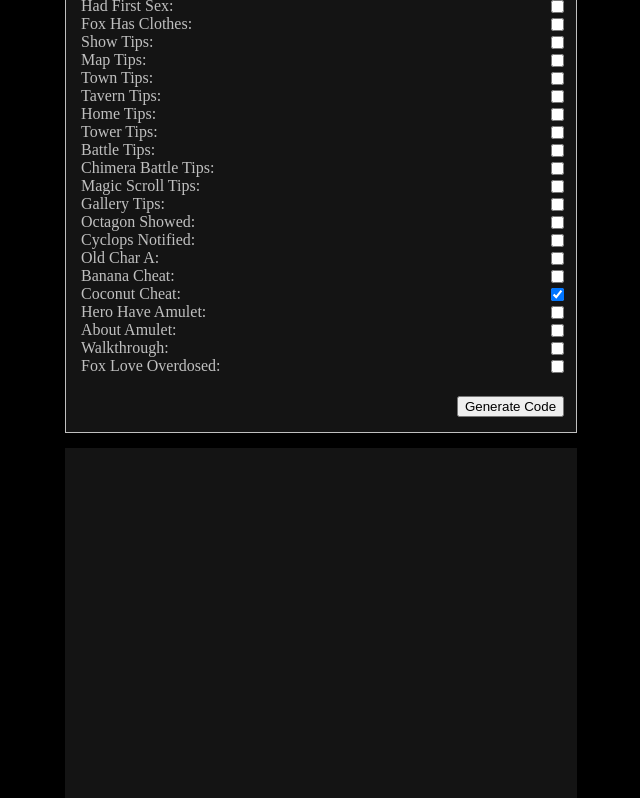
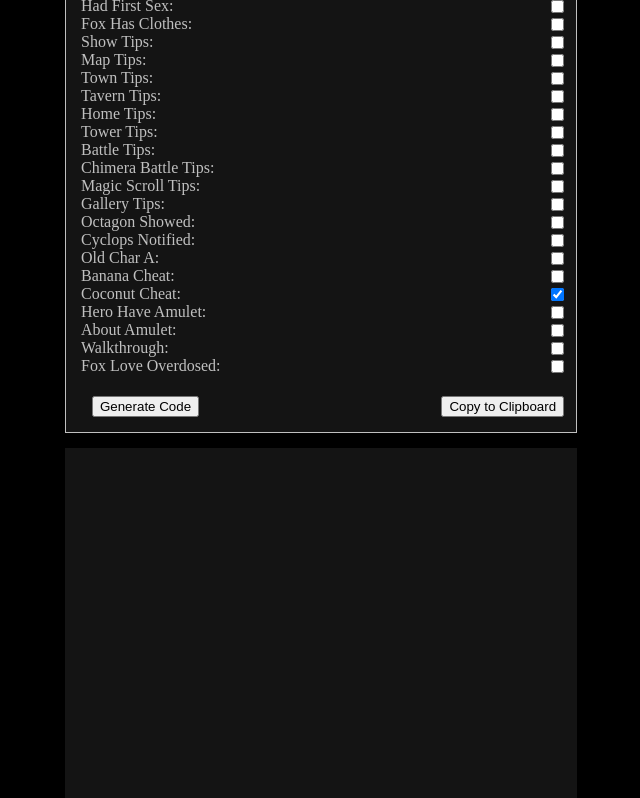
Before and after one commit to Dracovian/dracovian.github.io, a plain HTML site: page TheTowersCodeGenerator/index.html in a window 1280 px wide. Shown: the part 3014-3812 px from the top of the page, without its empty margins (327-967 px from the left). Drawn offline with Linux system fonts and the light colour scheme.

Commit message:
add clipboard button

```diff
--- a/TheTowersCodeGenerator/form_handler.js
+++ b/TheTowersCodeGenerator/form_handler.js
@@ -164,3 +164,16 @@ class FormHandler {
         formInputs[137].checked = OTSG.foxLoveOverdosed;
     }
 }
+
+// Allow for copying textarea content to clipboard for those on mobile.
+function mobile_copy(textarea_id) {
+    let box = document.getElementById(textarea_id);
+
+    if (box.value == "")
+        document.getElementById('generate').click();
+
+    box.select();
+    document.execCommand('copy');
+
+    alert('Successfully copied generated code to clipboard.');
+}
--- a/TheTowersCodeGenerator/index.html
+++ b/TheTowersCodeGenerator/index.html
@@ -476,10 +476,13 @@
                     <input class="formInput" type="checkbox" name="foxLoveOverdosed" onchange="OTSG.modify('foxLoveOverdosed')" /><br />
                 </td>
             </tr>
-            <tr><td><input type="button" onclick="OTSG.createSaveText()" value="Generate Code" /></td></tr>
+            <tr>
+                <td><input type="button" id="generate"  onclick="OTSG.createSaveText()" value="Generate Code" /></td>
+                <td><input type="button" id="clipboard" onclick="mobile_copy('codeRegion')" value="Copy to Clipboard" /></td>
+            </tr>
         </table>
 
-        <textarea id="codeRegion" disabled></textarea>
+        <textarea id="codeRegion"></textarea>
 
         <!-- Yes I know, inline script tags in 2019. -->
         <script type="application/javascript">
--- a/TheTowersCodeGenerator/towers_save_generator.css
+++ b/TheTowersCodeGenerator/towers_save_generator.css
@@ -12,6 +12,14 @@ body {
 
     background-color: rgb(0, 0, 0);
     color: rgb(192, 192, 192);
+}
+
+#clipboard {
+    margin-right: -245px !important;
+}
+
+#generate {
+    margin-right: 100px !important;
 }
 
 #title {
@@ -33,6 +41,7 @@ body {
 
     resize: none;
     border: none;
+    outline: none;
 }
 
 #formTable {
```
